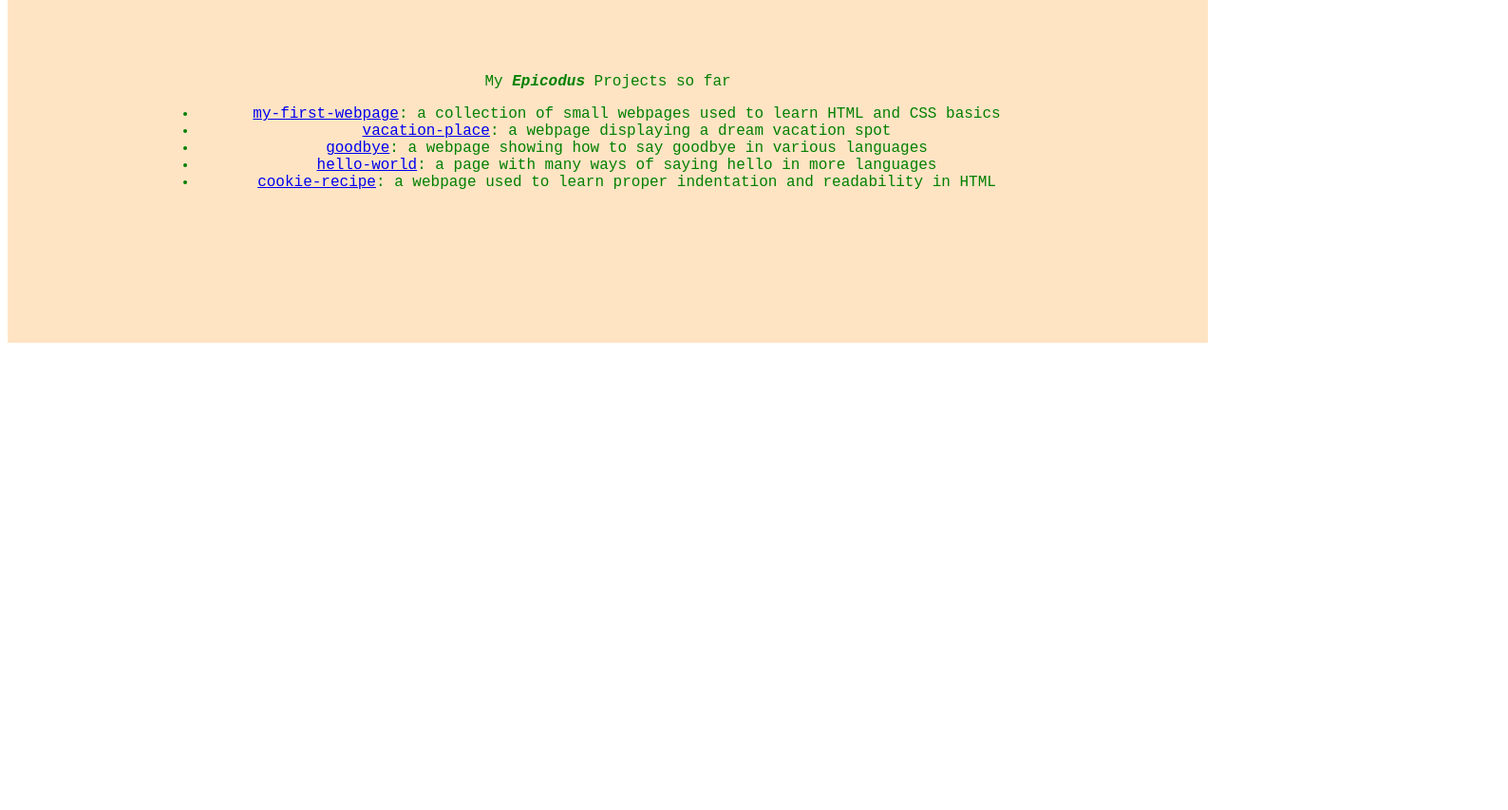
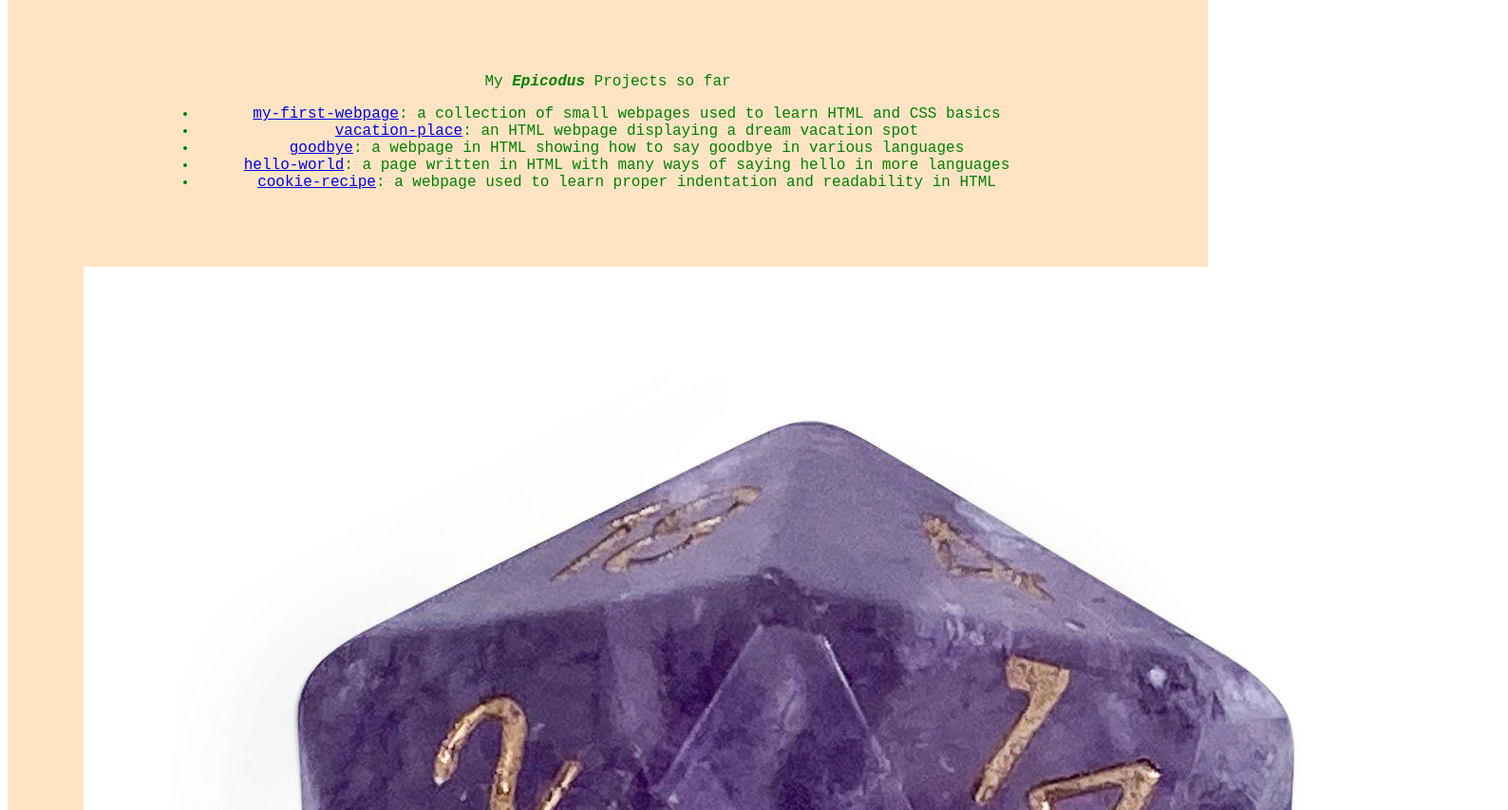
Before and after one commit to MrL1T3/portfolio-page, a plain HTML site: page index.html in a window 1280 px wide. Shown: the part 247-1100 px from the top of the page at 95% size, 1588 px wide, since content can reach past the window. Before the commit the page ends 800 px from the top, so only its background shows below. Drawn offline with Linux system fonts and the light colour scheme.

Commit message:
add and link d20.webp (a picture of a 20 sided die) after the repos list

```diff
--- a/index.html
+++ b/index.html
@@ -14,11 +14,14 @@
       <p>My <strong><em>Epicodus</em></strong> Projects so far</p>
       <ul>
         <li><a href="https://github.com/MrL1T3/my-first-webpage">my-first-webpage</a>: a collection of small webpages used to learn HTML and CSS basics</li>
-        <li><a href="https://github.com/MrL1T3/vacation-place">vacation-place</a>: a webpage displaying a dream vacation spot</li>
-        <li><a href="https://github.com/MrL1T3/goodbye">goodbye</a>: a webpage showing how to say goodbye in various languages</li>
-        <li><a href="https://github.com/MrL1T3/hello-world">hello-world</a>: a page with many ways of saying hello in more languages</li>
+        <li><a href="https://github.com/MrL1T3/vacation-place">vacation-place</a>: an HTML webpage displaying a dream vacation spot</li>
+        <li><a href="https://github.com/MrL1T3/goodbye">goodbye</a>: a webpage in HTML showing how to say goodbye in various languages</li>
+        <li><a href="https://github.com/MrL1T3/hello-world">hello-world</a>: a page written in HTML with many ways of saying hello in more languages</li>
         <li><a href="https://github.com/MrL1T3/cookie-recipe">cookie-recipe</a>: a webpage used to learn proper indentation and readability in HTML</li>
       </ul>
+    </div>
+    <div>
+      <img src="d20.webp">
     </div>
   </div>
 </body>
```
Also changed, not shown: d20.webp (added).
